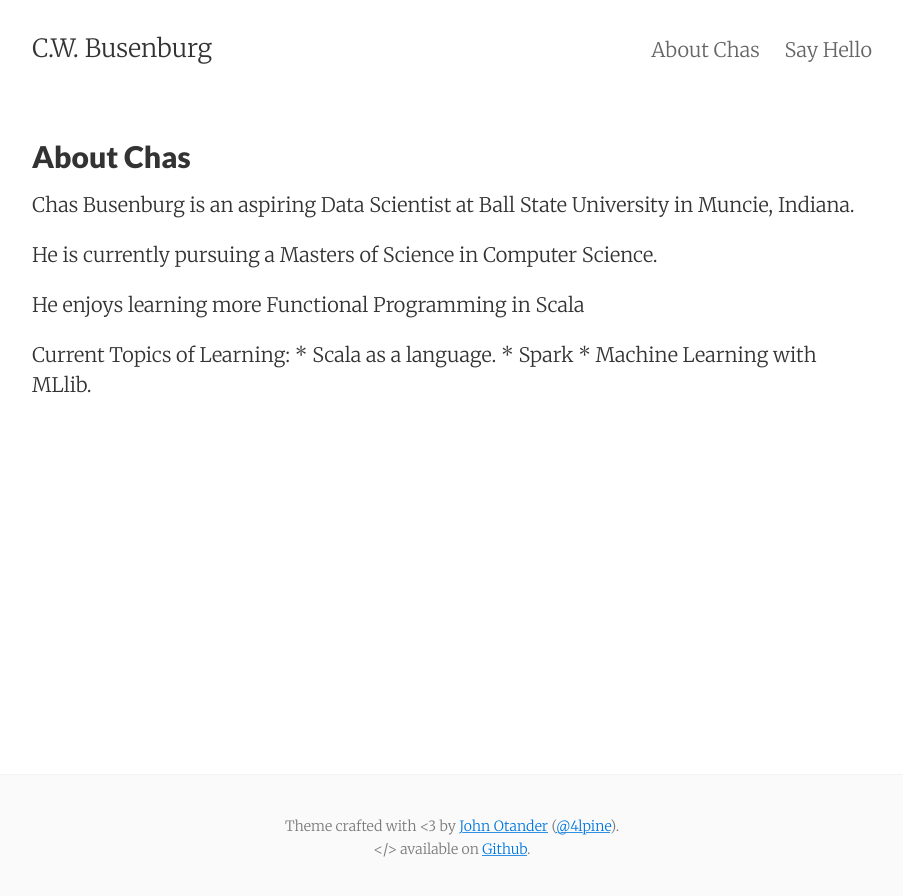
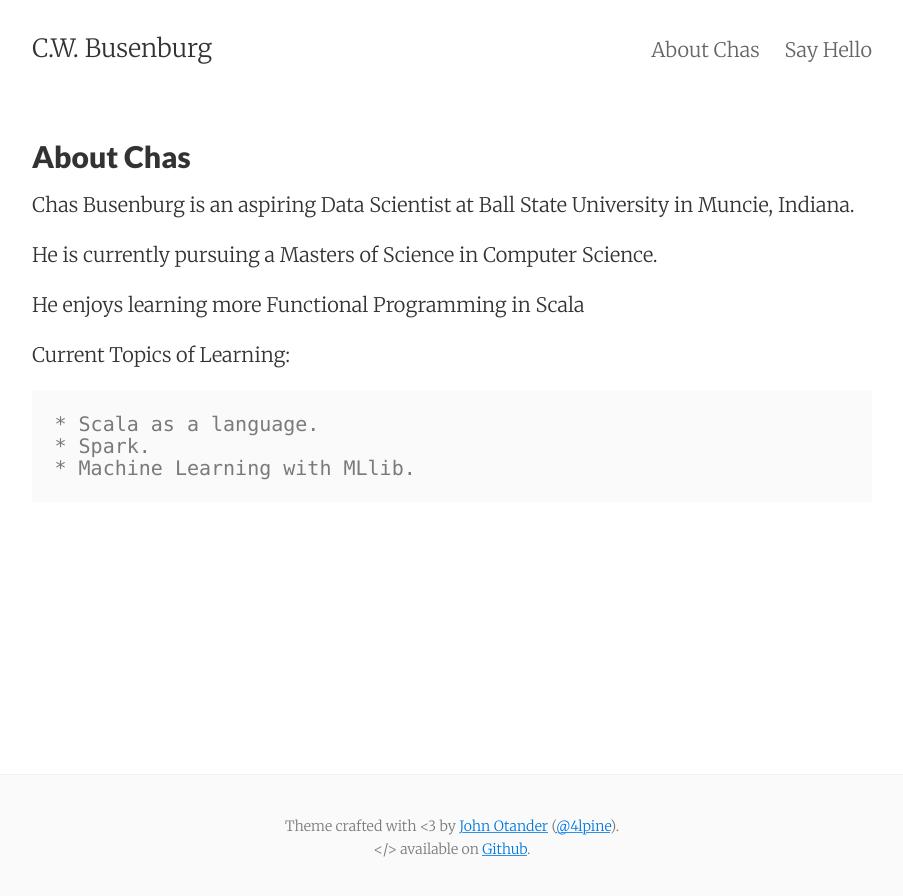
Before and after one commit to cbusenbu/cbusenbu.github.io, a Jekyll site: the page built from about.md, in a window 1280 px wide. Shown: the top 896 px of the page, without its empty margins (188-1091 px from the left). Built offline with Jekyll 4.4.1, drawn with Linux system fonts in a browser that asks for light colours.

```diff
--- a/about.md
+++ b/about.md
@@ -12,6 +12,7 @@ He is currently pursuing a Masters of Science in Computer Science.
 He enjoys learning more Functional Programming in Scala
 
 Current Topics of Learning:
+
 	* Scala as a language.
-	* Spark
+	* Spark.
 	* Machine Learning with MLlib.
```
